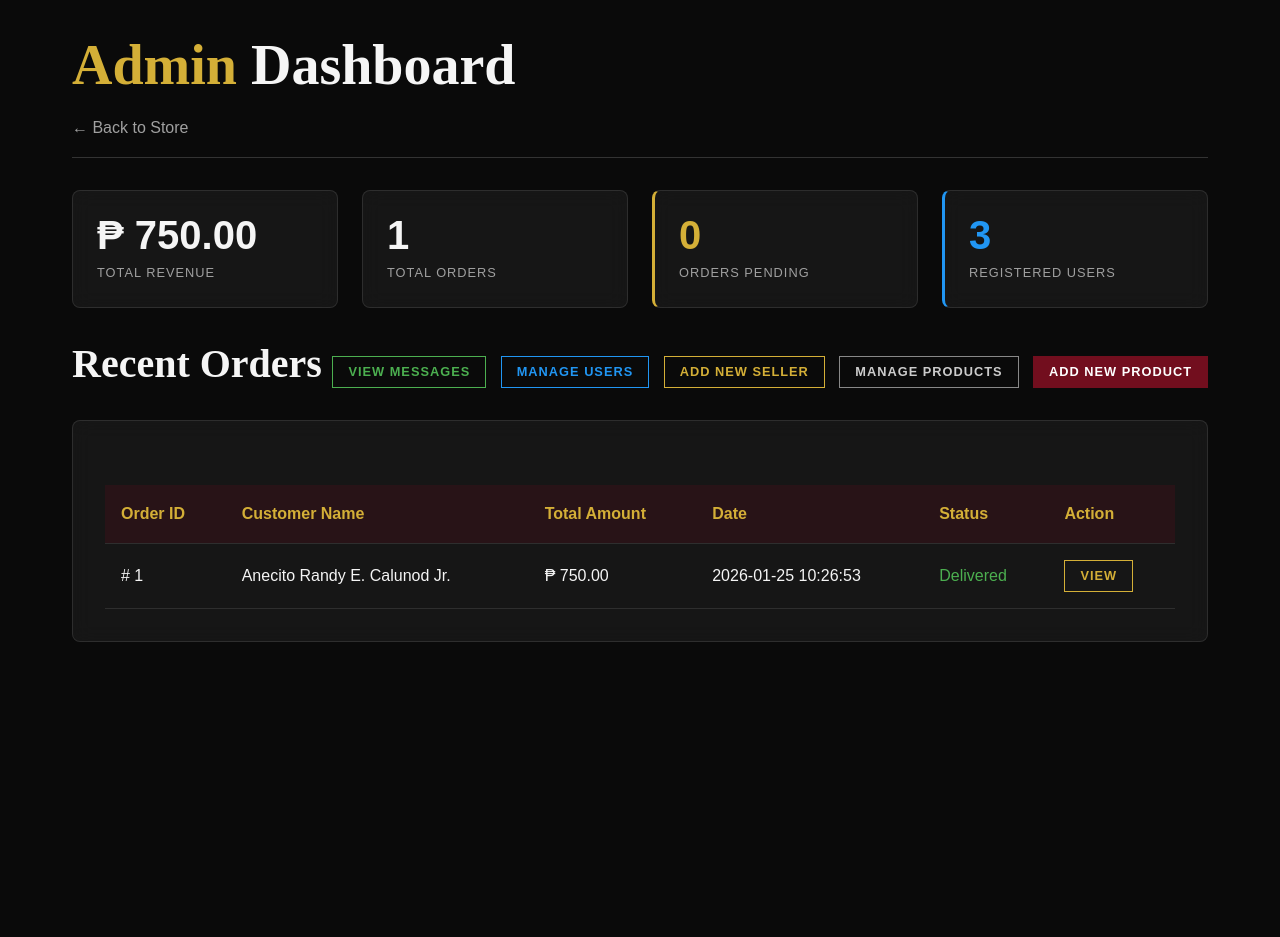
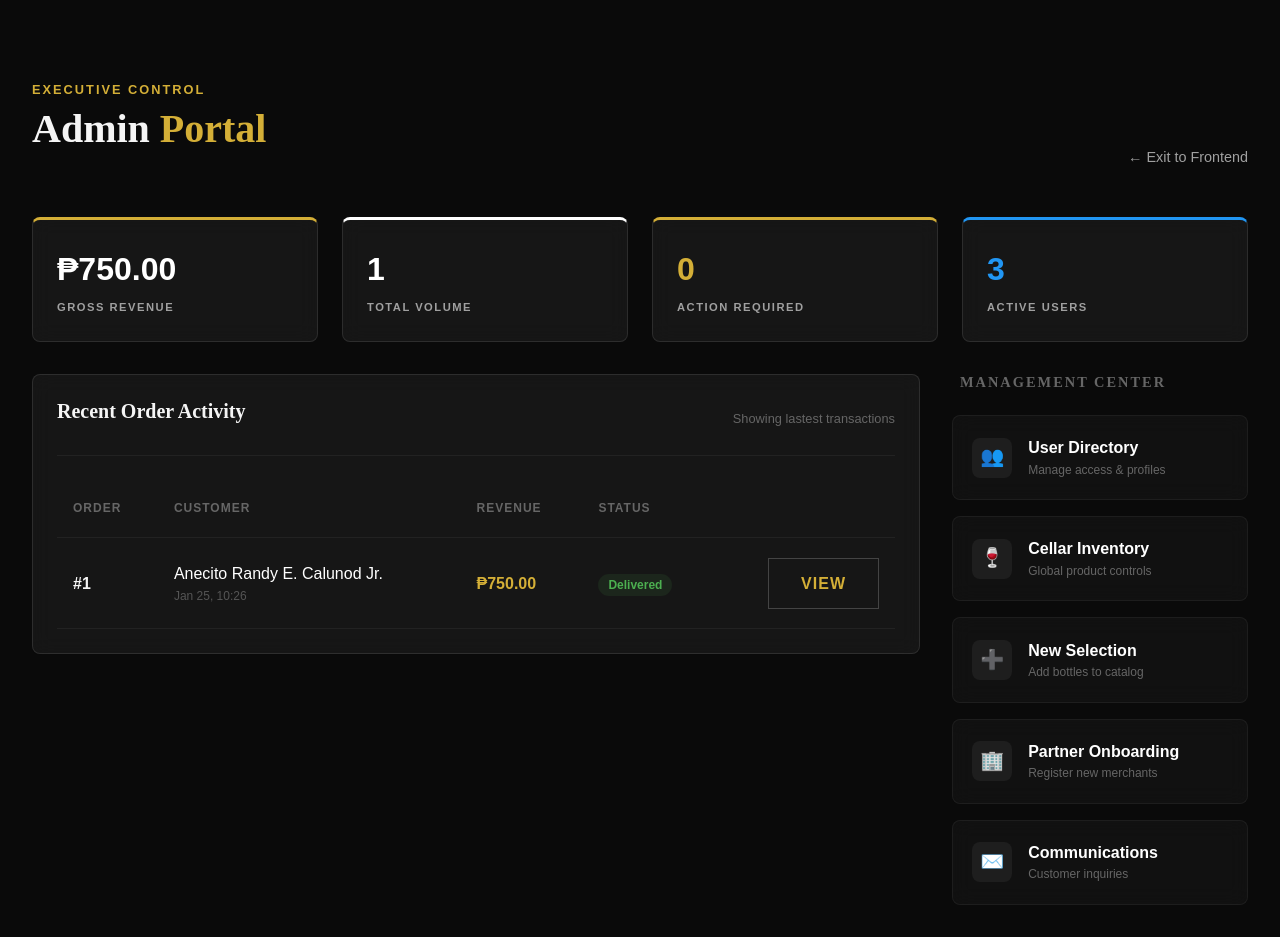
Before and after one commit to AiruxPH/lmhardwine, a PHP site: page /admin/index.php in a window 1280 px wide. Before the commit the page ends 642 px from the top, so only its background shows below. Run offline with PHP 8.4, Linux system fonts and the light colour scheme; a user stored in the database is signed in; data comes from the database, SQL or seed files in the repository.

Commit message:
feat: Implement admin dashboard displaying key statistics, recent orders, and navigation to management sections.

```diff
--- a/admin/index.php
+++ b/admin/index.php
@@ -35,162 +35,190 @@ $orders = $stmt->fetchAll(PDO::FETCH_ASSOC);
     <link rel="stylesheet" href="../css/style.css">
     <style>
         .admin-container {
-            max-width: 1200px;
+            max-width: 1300px;
             margin: 0 auto;
             padding: 2rem;
+            padding-top: 80px;
+        }
+
+        .dashboard-grid {
+            display: grid;
+            grid-template-columns: 3fr 1fr;
+            gap: 2rem;
+            align-items: start;
+        }
+
+        .stats-grid {
+            display: grid;
+            grid-template-columns: repeat(auto-fit, minmax(200px, 1fr));
+            gap: 1.5rem;
+            margin-bottom: 2rem;
+        }
+
+        .stat-card {
+            padding: 1.5rem;
+            position: relative;
+            overflow: hidden;
+        }
+
+        .stat-value {
+            font-size: 2rem;
+            font-weight: 700;
+            color: #fff;
+            margin-bottom: 0.2rem;
+        }
+
+        .stat-label {
+            color: var(--color-text-muted);
+            text-transform: uppercase;
+            font-size: 0.7rem;
+            letter-spacing: 1.5px;
+            font-weight: 600;
+        }
+
+        .management-center {
+            display: grid;
+            grid-template-columns: 1fr;
+            gap: 1rem;
+        }
+
+        .action-card {
+            padding: 1.2rem;
+            display: flex;
+            align-items: center;
+            gap: 1rem;
+            text-decoration: none;
+            color: #fff;
+            transition: all 0.3s ease;
+            background: rgba(255, 255, 255, 0.03);
+            border: 1px solid rgba(255, 255, 255, 0.05);
+        }
+
+        .action-card:hover {
+            background: rgba(114, 14, 30, 0.1);
+            border-color: var(--color-accent);
+            transform: translateX(5px);
+        }
+
+        .action-icon {
+            width: 40px;
+            height: 40px;
+            display: flex;
+            align-items: center;
+            justify-content: center;
+            background: rgba(255, 255, 255, 0.05);
+            border-radius: 8px;
+            font-size: 1.2rem;
         }
 
         .orders-table {
             width: 100%;
             border-collapse: collapse;
-            margin-top: 2rem;
             color: var(--color-text-main);
         }
 
         .orders-table th,
         .orders-table td {
             text-align: left;
-            padding: 1rem;
-            border-bottom: 1px solid rgba(255, 255, 255, 0.1);
+            padding: 1.2rem 1rem;
+            border-bottom: 1px solid rgba(255, 255, 255, 0.05);
         }
 
         .orders-table th {
-            background-color: rgba(114, 14, 30, 0.2);
-            color: var(--color-accent);
+            color: #666;
+            font-size: 0.75rem;
+            text-transform: uppercase;
+            letter-spacing: 1px;
         }
 
-        .orders-table tr:hover {
-            background-color: rgba(255, 255, 255, 0.05);
+        .status-badge {
+            padding: 4px 10px;
+            border-radius: 20px;
+            font-size: 0.75rem;
+            font-weight: 600;
         }
 
-        .btn-sm {
-            padding: 5px 15px;
-            font-size: 0.8rem;
-        }
+        .status-Pending { background: rgba(212, 175, 55, 0.1); color: #d4af37; }
+        .status-Delivered { background: rgba(76, 175, 80, 0.1); color: #4caf50; }
+        .status-Processing { background: rgba(33, 150, 243, 0.1); color: #2196f3; }
+        .status-Shipped { background: rgba(156, 39, 176, 0.1); color: #9c27b0; }
+        .status-Canceled { background: rgba(244, 67, 54, 0.1); color: #f44336; }
 
-        /* Add to your existing styles */
-        .stats-grid {
-            display: grid;
-            grid-template-columns: repeat(auto-fit, minmax(250px, 1fr));
-            gap: 1.5rem;
-            margin-bottom: 2rem;
-        }
-
-        .stat-card {
-            padding: 1.5rem;
-            display: flex;
-            flex-direction: column;
-            justify-content: center;
-        }
-
-        .stat-value {
-            font-size: 2.5rem;
-            font-weight: 700;
-            color: var(--color-text-main);
-            margin-bottom: 0.5rem;
-            line-height: 1;
-        }
-
-        .stat-label {
-            color: var(--color-text-muted);
-            text-transform: uppercase;
-            font-size: 0.8rem;
-            letter-spacing: 1px;
+        @media (max-width: 1024px) {
+            .dashboard-grid { grid-template-columns: 1fr; }
         }
     </style>
 </head>
 
 <body>
     <div class="admin-container">
-        <header style="margin-bottom: 2rem; border-bottom: 1px solid #333; padding-bottom: 1rem;">
-            <h1><span class="text-accent">Admin</span> Dashboard</h1>
-            <a href="../index.php" style="color: var(--color-text-muted);">← Back to Store</a>
+        <header style="margin-bottom: 3rem; display: flex; justify-content: space-between; align-items: flex-end;">
+            <div>
+                <p style="color: var(--color-accent); text-transform: uppercase; font-size: 0.8rem; letter-spacing: 2px; margin-bottom: 5px; font-weight: 600;">Executive Control</p>
+                <h1 style="font-family: 'Playfair Display', serif; font-size: 2.5rem;">Admin <span class="text-accent">Portal</span></h1>
+            </div>
+            <a href="../index.php" style="color: var(--color-text-muted); text-decoration: none; font-size: 0.9rem;">← Exit to Frontend</a>
         </header>
 
         <div class="stats-grid">
-            <div class="glass-card stat-card">
-                <div class="stat-value text-accent">₱
-                    <?php echo number_format($total_sales, 2); ?>
-                </div>
-                <div class="stat-label">Total Revenue</div>
+            <div class="glass-card stat-card" style="border-top: 3px solid var(--color-accent);">
+                <div class="stat-value">₱<?php echo number_format($total_sales, 2); ?></div>
+                <div class="stat-label">Gross Revenue</div>
             </div>
 
-            <div class="glass-card stat-card">
-                <div class="stat-value">
-                    <?php echo $total_orders; ?>
-                </div>
-                <div class="stat-label">Total Orders</div>
+            <div class="glass-card stat-card" style="border-top: 3px solid #fff;">
+                <div class="stat-value"><?php echo $total_orders; ?></div>
+                <div class="stat-label">Total Volume</div>
             </div>
 
-            <div class="glass-card stat-card" style="border-left: 3px solid #d4af37;">
-                <div class="stat-value" style="color: #d4af37;">
-                    <?php echo $pending_orders; ?>
-                </div>
-                <div class="stat-label">Orders Pending</div>
+            <div class="glass-card stat-card" style="border-top: 3px solid #d4af37;">
+                <div class="stat-value" style="color: #d4af37;"><?php echo $pending_orders; ?></div>
+                <div class="stat-label">Action Required</div>
             </div>
 
-            <div class="glass-card stat-card" style="border-left: 3px solid #2196f3;">
-                <div class="stat-value" style="color: #2196f3;">
-                    <?php echo $total_users; ?>
-                </div>
-                <div class="stat-label">Registered Users</div>
+            <div class="glass-card stat-card" style="border-top: 3px solid #2196f3;">
+                <div class="stat-value" style="color: #2196f3;"><?php echo $total_users; ?></div>
+                <div class="stat-label">Active Users</div>
             </div>
         </div>
 
-        <div style="display: flex; justify-content: space-between; align-items: center; margin-bottom: 1rem;">
-            <h2>Recent Orders</h2>
-            <div>
-                <a href="messages.php" class="btn btn-sm"
-                    style="margin-right: 10px; border-color: #4caf50; color: #4caf50;">View Messages</a>
-                <a href="users.php" class="btn btn-sm"
-                    style="margin-right: 10px; border-color: #2196f3; color: #2196f3;">Manage Users</a>
-                <a href="add_seller.php" class="btn btn-sm"
-                    style="margin-right: 10px; border-color: #d4af37; color: #d4af37;">Add New Seller</a>
-                <a href="products.php" class="btn btn-sm"
-                    style="margin-right: 10px; border-color: #888; color: #ccc;">Manage Products</a>
-                <a href="add_product.php" class="btn btn-primary btn-sm">Add New Product</a>
-            </div>
+        <div class="dashboard-grid">
+            <!-- Main Content: Recent Orders -->
+            <div class="glass-card" style="padding: 1.5rem;">
+                <div style="display: flex; justify-content: space-between; align-items: center; margin-bottom: 1.5rem; border-bottom: 1px solid rgba(255,255,255,0.05); padding-bottom: 1rem;">
+                    <h2 style="font-size: 1.25rem;">Recent Order Activity</h2>
+                    <span style="font-size: 0.8rem; color: #666;">Showing lastest transactions</span>
                 </div>
 
-        <div class="glass-card">
                 <table class="orders-table">
                     <thead>
                         <tr>
-                        <th>Order ID</th>
-                        <th>Customer Name</th>
-                        <th>Total Amount</th>
-                        <th>Date</th>
+                            <th>Order</th>
+                            <th>Customer</th>
+                            <th>Revenue</th>
                             <th>Status</th>
-                        <th>Action</th>
+                            <th></th>
                         </tr>
                     </thead>
                     <tbody>
                         <?php if (empty($orders)): ?>
+                            <tr><td colspan="5" class="text-center" style="padding: 3rem; color: #555;">No recent data found.</td></tr>
+                        <?php else: ?>
+                            <?php foreach (array_slice($orders, 0, 10) as $order): ?>
                                 <tr>
-                            <td colspan="6" class="text-center">No orders found.</td>
-                        </tr>
-                    <?php else: ?>
-                        <?php foreach ($orders as $order): ?>
-                            <tr>
-                                <td>#
-                                    <?php echo htmlspecialchars($order['id']); ?>
+                                    <td style="font-weight: 600;">#<?php echo $order['id']; ?></td>
+                                    <td>
+                                        <div style="color: #fff;"><?php echo htmlspecialchars($order['customer_name']); ?></div>
+                                        <div style="font-size: 0.75rem; color: #555;"><?php echo date('M d, H:i', strtotime($order['order_date'])); ?></div>
                                     </td>
+                                    <td style="color: var(--color-accent); font-weight: 600;">₱<?php echo number_format($order['total_amount'], 2); ?></td>
                                     <td>
-                                    <?php echo htmlspecialchars($order['customer_name']); ?>
-                                </td>
-                                <td>₱
-                                    <?php echo number_format($order['total_amount'], 2); ?>
-                                </td>
-                                <td>
-                                    <?php echo htmlspecialchars($order['order_date']); ?>
-                                </td>
-                                <td>
-                                    <span style="color: <?php echo $order['status'] == 'Pending' ? '#d4af37' : '#4caf50'; ?>">
+                                        <span class="status-badge status-<?php echo $order['status']; ?>">
                                             <?php echo htmlspecialchars($order['status']); ?>
                                         </span>
                                     </td>
-                                <td>
-                                    <a href="view_order.php?id=<?php echo $order['id']; ?>" class="btn btn-sm">View</a>
+                                    <td style="text-align: right;">
+                                        <a href="view_order.php?id=<?php echo $order['id']; ?>" class="btn btn-sm" style="background: transparent; border: 1px solid #444;">View</a>
                                     </td>
                                 </tr>
                             <?php endforeach; ?>
@@ -198,6 +226,54 @@ $orders = $stmt->fetchAll(PDO::FETCH_ASSOC);
                     </tbody>
                 </table>
             </div>
+
+            <!-- Sidebar: Management Center -->
+            <div class="management-column">
+                <h3 style="font-size: 0.9rem; text-transform: uppercase; letter-spacing: 2px; color: #666; margin-bottom: 1.5rem; padding-left: 0.5rem;">Management Center</h3>
+
+                <div class="management-center">
+                    <a href="users.php" class="action-card glass-card">
+                        <div class="action-icon">👥</div>
+                        <div>
+                            <div style="font-weight: 600;">User Directory</div>
+                            <div style="font-size: 0.75rem; color: #666;">Manage access & profiles</div>
+                        </div>
+                    </a>
+
+                    <a href="products.php" class="action-card glass-card">
+                        <div class="action-icon">🍷</div>
+                        <div>
+                            <div style="font-weight: 600;">Cellar Inventory</div>
+                            <div style="font-size: 0.75rem; color: #666;">Global product controls</div>
+                        </div>
+                    </a>
+
+                    <a href="add_product.php" class="action-card glass-card">
+                        <div class="action-icon">➕</div>
+                        <div>
+                            <div style="font-weight: 600;">New Selection</div>
+                            <div style="font-size: 0.75rem; color: #666;">Add bottles to catalog</div>
+                        </div>
+                    </a>
+
+                    <a href="add_seller.php" class="action-card glass-card">
+                        <div class="action-icon">🏢</div>
+                        <div>
+                            <div style="font-weight: 600;">Partner Onboarding</div>
+                            <div style="font-size: 0.75rem; color: #666;">Register new merchants</div>
+                        </div>
+                    </a>
+
+                    <a href="messages.php" class="action-card glass-card">
+                        <div class="action-icon">✉️</div>
+                        <div>
+                            <div style="font-weight: 600;">Communications</div>
+                            <div style="font-size: 0.75rem; color: #666;">Customer inquiries</div>
+                        </div>
+                    </a>
+                </div>
+            </div>
+        </div>
     </div>
 </body>
 
```
Lines whose indentation alone changed are shown as unchanged.
